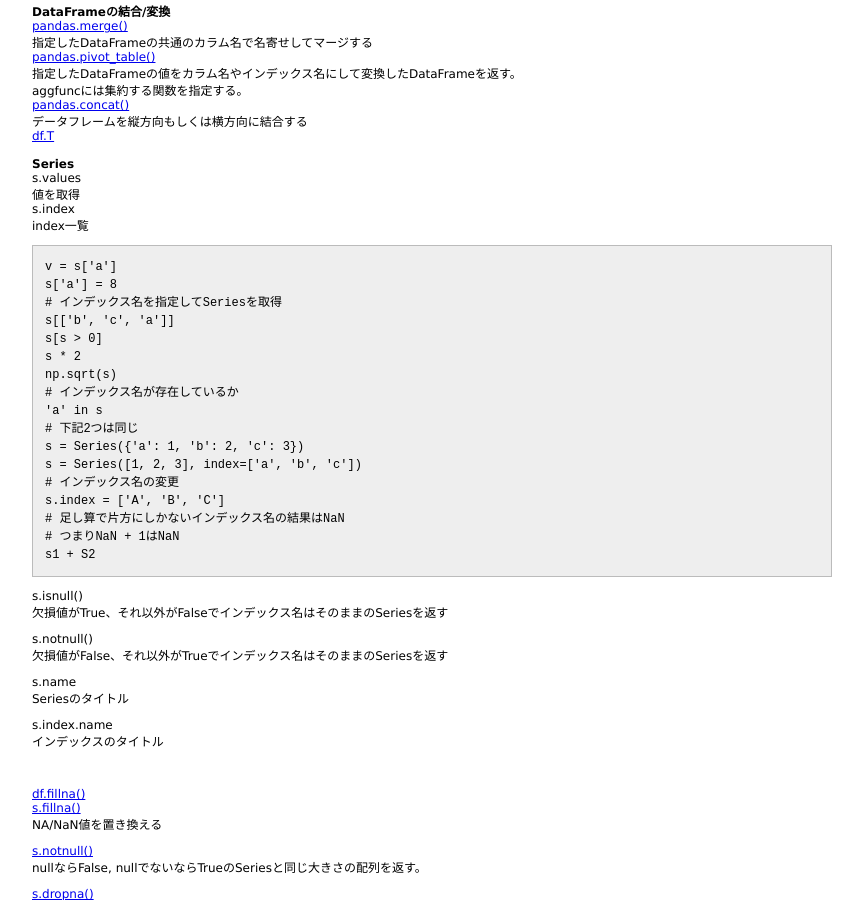
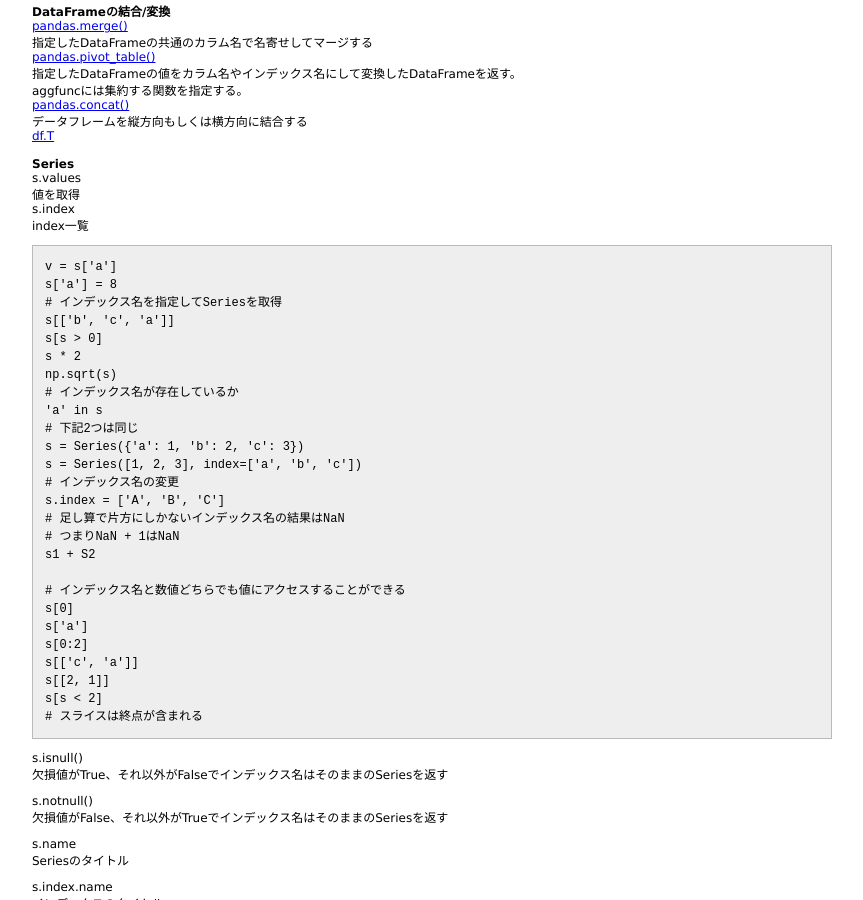
Before and after one commit to 38elements/38elements.github.com, a Jekyll site: the page built from _posts/2016-04-24-pandas.md, in a window 1280 px wide and 900 px high, scrolled down 1701 px. Shown: the whole window, without its empty margins (208-1071 px from the left). Built offline with Jekyll 4.4.1, drawn with Linux system fonts in a browser that asks for light colours.

Commit message:
Update 2016-04-24-pandas.md

````diff
--- a/_posts/2016-04-24-pandas.md
+++ b/_posts/2016-04-24-pandas.md
@@ -134,6 +134,15 @@ s.index = ['A', 'B', 'C']
 # 足し算で片方にしかないインデックス名の結果はNaN
 # つまりNaN + 1はNaN
 s1 + S2
+
+# インデックス名と数値どちらでも値にアクセスすることができる
+s[0]
+s['a']
+s[0:2]
+s[['c', 'a']]
+s[[2, 1]]
+s[s < 2]
+# スライスは終点が含まれる
 ```
 s.isnull()
 欠損値がTrue、それ以外がFalseでインデックス名はそのままのSeriesを返す
````
